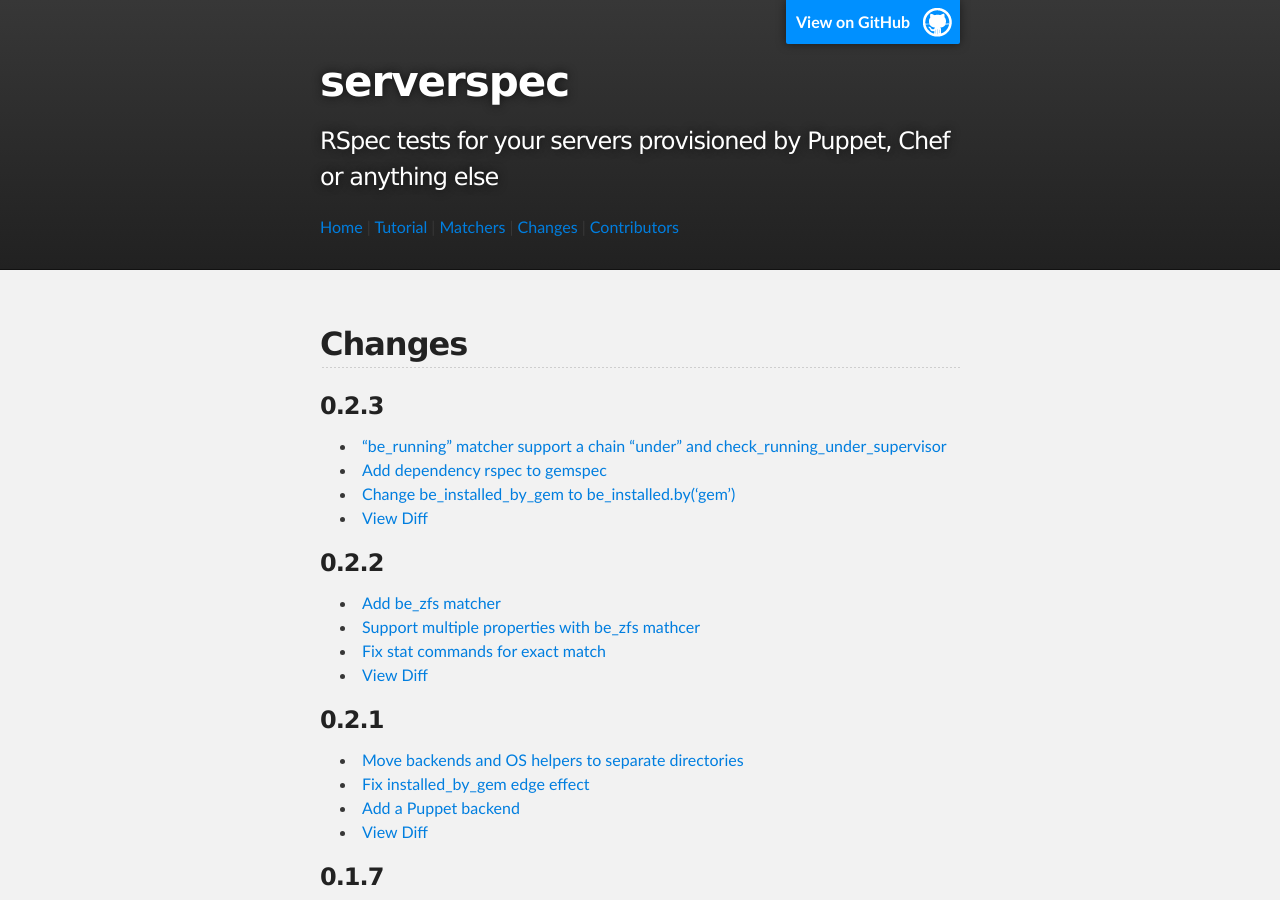
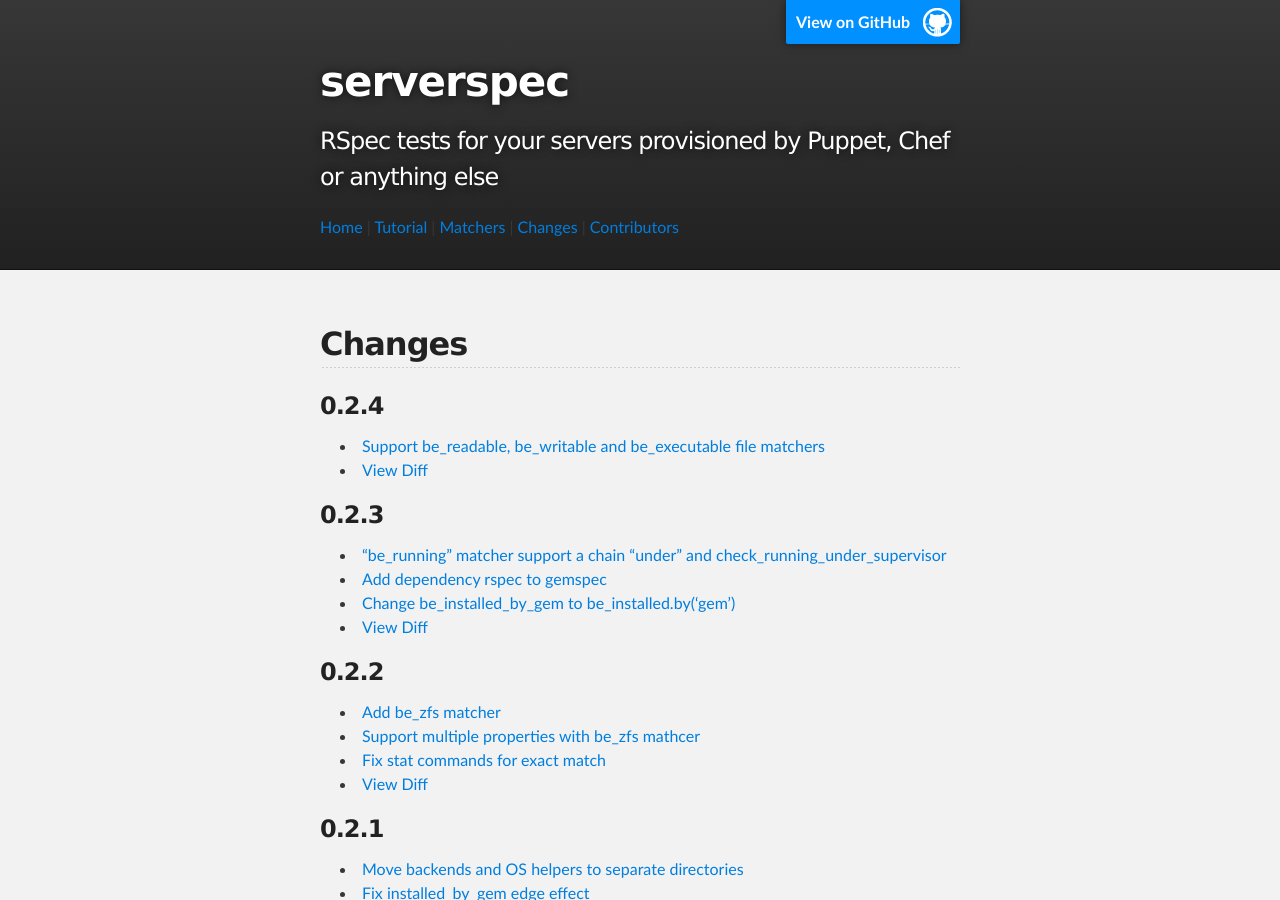
Before and after one commit to serverspec/serverspec.github.io, a Jekyll site: the page built from changes.md, in a window 1280 px wide and 900 px high. Built offline with Jekyll 4.4.1, drawn with Linux system fonts in a browser that asks for light colours; Markdown is read by kramdown in place of the engine named in the settings.

Commit message:
Add changes of v0.2.4

```diff
--- a/changes.md
+++ b/changes.md
@@ -4,6 +4,10 @@ title: changes
 ---
 
 ## Changes
+
+### 0.2.4
+ * [Support be\_readable, be\_writable and be\_executable file matchers](https://github.com/mizzy/serverspec/pull/48)
+ * [View Diff](https://github.com/mizzy/serverspec/compare/v0.2.3...v0.2.4)
 
 ### 0.2.3
  * ["be\_running" matcher support a chain "under" and check_running\_under\_supervisor](https://github.com/mizzy/serverspec/pull/44)
```
